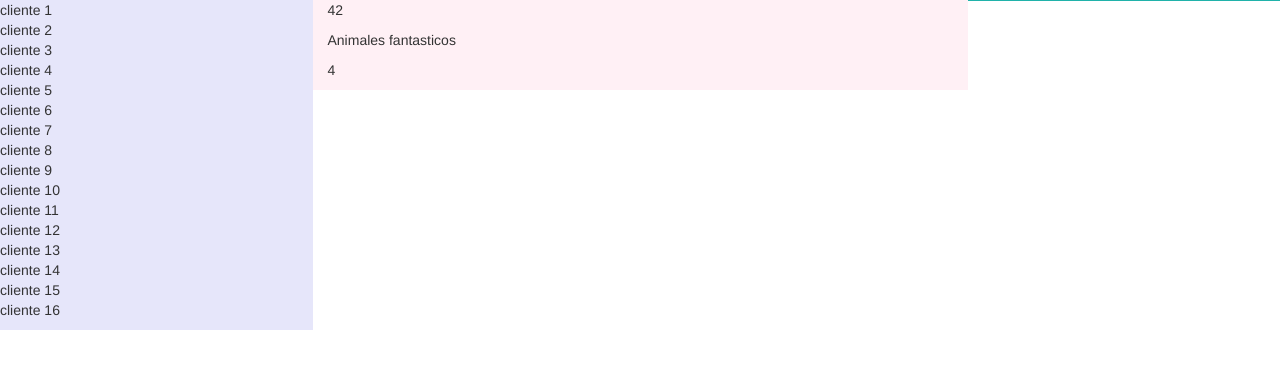
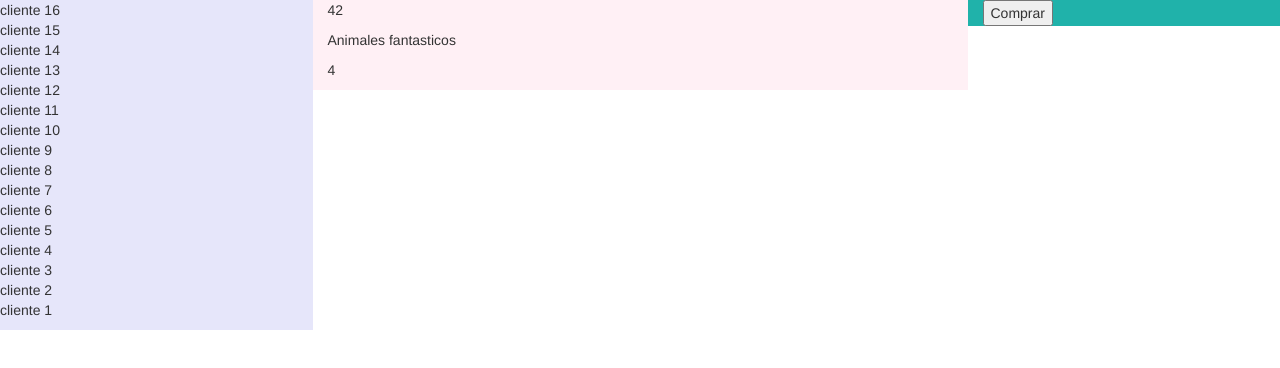
Before and after one commit to KaVargas/CineJS, a plain HTML site: page index.html in a window 1280 px wide. Drawn offline with nearby package versions, Linux system fonts and the light colour scheme.

Commit message:
Add pop function on clientes:Array, started by the last element
Create a new funtion to print Array, and a controller to lenght of clientes:Array

```diff
--- a/index.html
+++ b/index.html
@@ -29,6 +29,7 @@
             <p id="precio"></p>
         </div>
         <div class="col-sm-3" style="background-color:lightseagreen;">
+            <button id="btnComprar" onclick="comprar()">Comprar</button>
         </div>
     </div>
 </body>
--- a/scrip.js
+++ b/scrip.js
@@ -1,14 +1,30 @@
 
 var numeroClientes = Math.floor(Math.random() * 31);
+var cli = new Array();
+var movies = [
+    "Bohemian rhapsody",
+    "Venon",
+    "Avengers 4",
+    "Toy story 4",
+    "Animales fantasticos"
+];
+var edad;
+var precio;
+var pelicula;
+var recaudacion = [0, 0, 0, 0, 0];
 
-function clientes(numeroClientes) {
-    var cli = new Array();
+function generarClientes(numeroClientes) {
+
+    for (var i = 0; i < numeroClientes; i++) {
+        cli.push("cliente " + (numeroClientes - i));
+    }
+    imprimirArray(cli, "clientes");
+}
+
+function imprimirArray(lista, identificador) {
     var tex = "";
-    for (var i = 1; i < numeroClientes + 1; i++) {
-        cli.push("cliente " + i);
-    }
-    cli.forEach(imprimir);
-    document.getElementById("clientes").innerHTML = tex;
+    lista.forEach(imprimir);
+    document.getElementById(identificador).innerHTML = tex;
 
     function imprimir(value) {
         tex = tex + value + "<br>";
@@ -16,10 +32,9 @@ function clientes(numeroClientes) {
 }
 
 
-
 function generar_edad_precio() {
-    var edad = Math.floor(Math.random() * 66) + 5;
-    var precio;
+    edad = Math.floor(Math.random() * 66) + 5;
+    precio;
     document.getElementById("edad").innerHTML = edad;
 
     if (edad >= 5 && edad <= 10) {
@@ -37,19 +52,28 @@ function generar_edad_precio() {
 }
 
 function generar_peli() {
-    var movies = [
-        "Bohemian rhapsody",
-        "Venon",
-        "Avengers 4",
-        "Toy story 4",
-        "Animales fantasticos"
-    ];
     var npeli = Math.floor(Math.random() * 5);
+    pelicula = movies[npeli];
     document.getElementById("pelicula").innerHTML = movies[npeli];
 }
 
-function main(){
-    clientes(numeroClientes);
+function comprar() {
+    if (cli.length >= 1) {
+        cli.pop();
+        imprimirArray(cli, "clientes");
+        generar_edad_precio();
+        generar_peli();
+        var numero_pelicula = movies.indexOf(pelicula);
+        recaudacion[numero_pelicula] += precio;
+
+    }
+    else{
+        alert("Ya no hay clientes, buen trabajo!");
+    }
+}
+
+function main() {
+    generarClientes(numeroClientes);
     generar_edad_precio();
     generar_peli();
 
```
